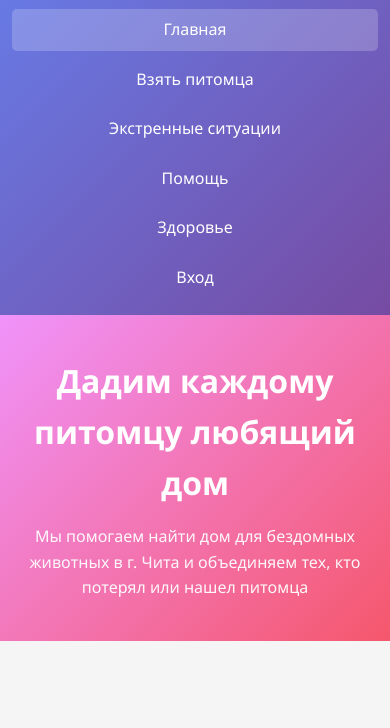
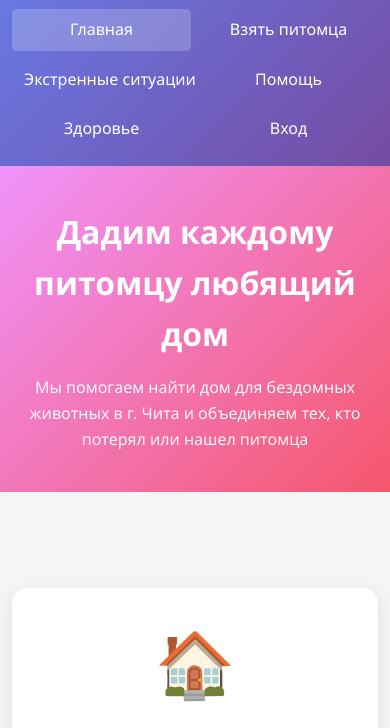
Before and after one commit to BotValery/pets-catalog, a website: page index.html in a window 390 px wide. Shown: the part 67-795 px from the top of the page. Drawn offline with Linux system fonts and the light colour scheme.

Commit message:
Add files via upload

```diff
--- a/styles.css
+++ b/styles.css
@@ -2730,6 +2730,8 @@ input[readonly] {
 
     .nav-link {
         padding: 0.5rem 0.75rem;
+        flex: 1 1 45%;
+        text-align: center;
     }
 
     header {
```
